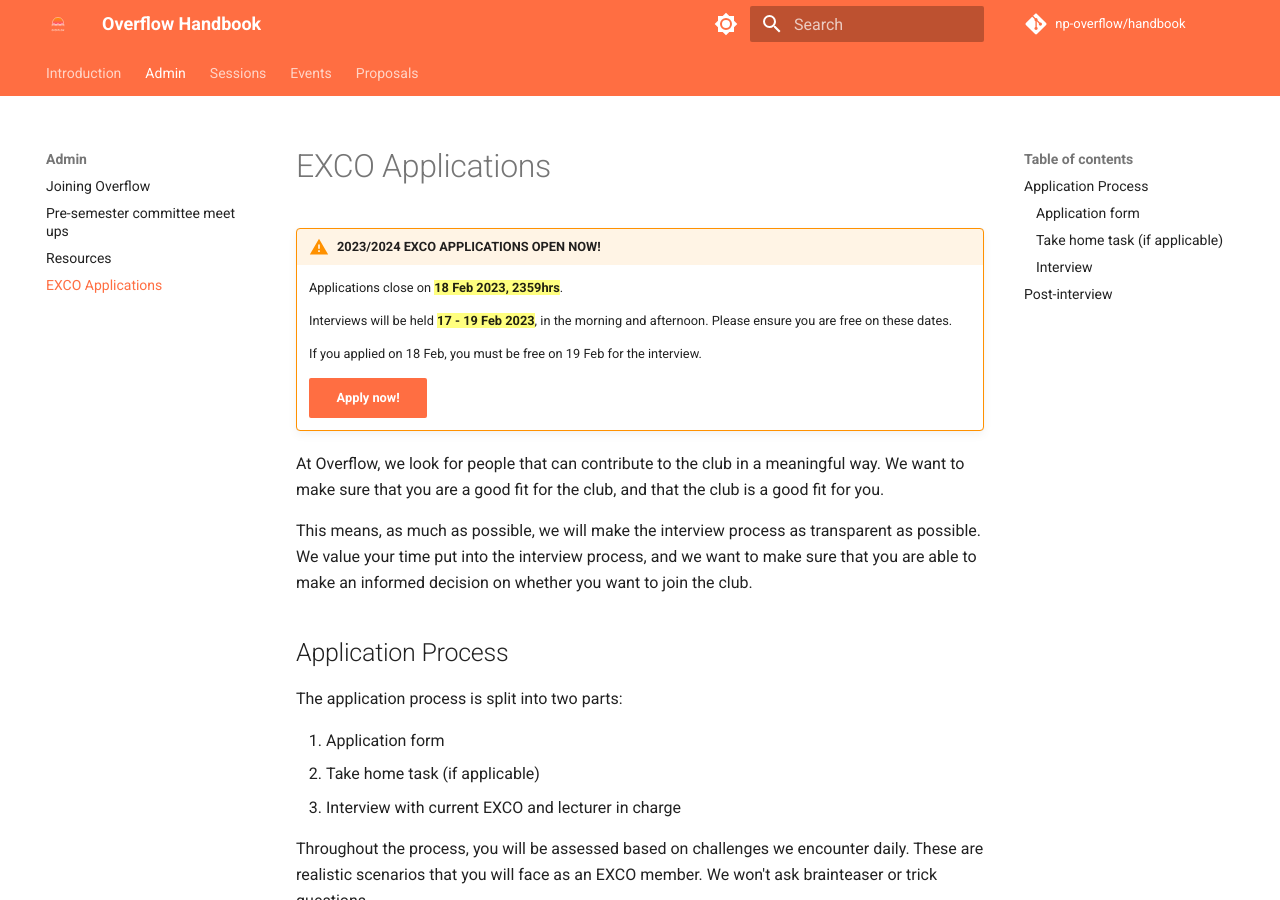
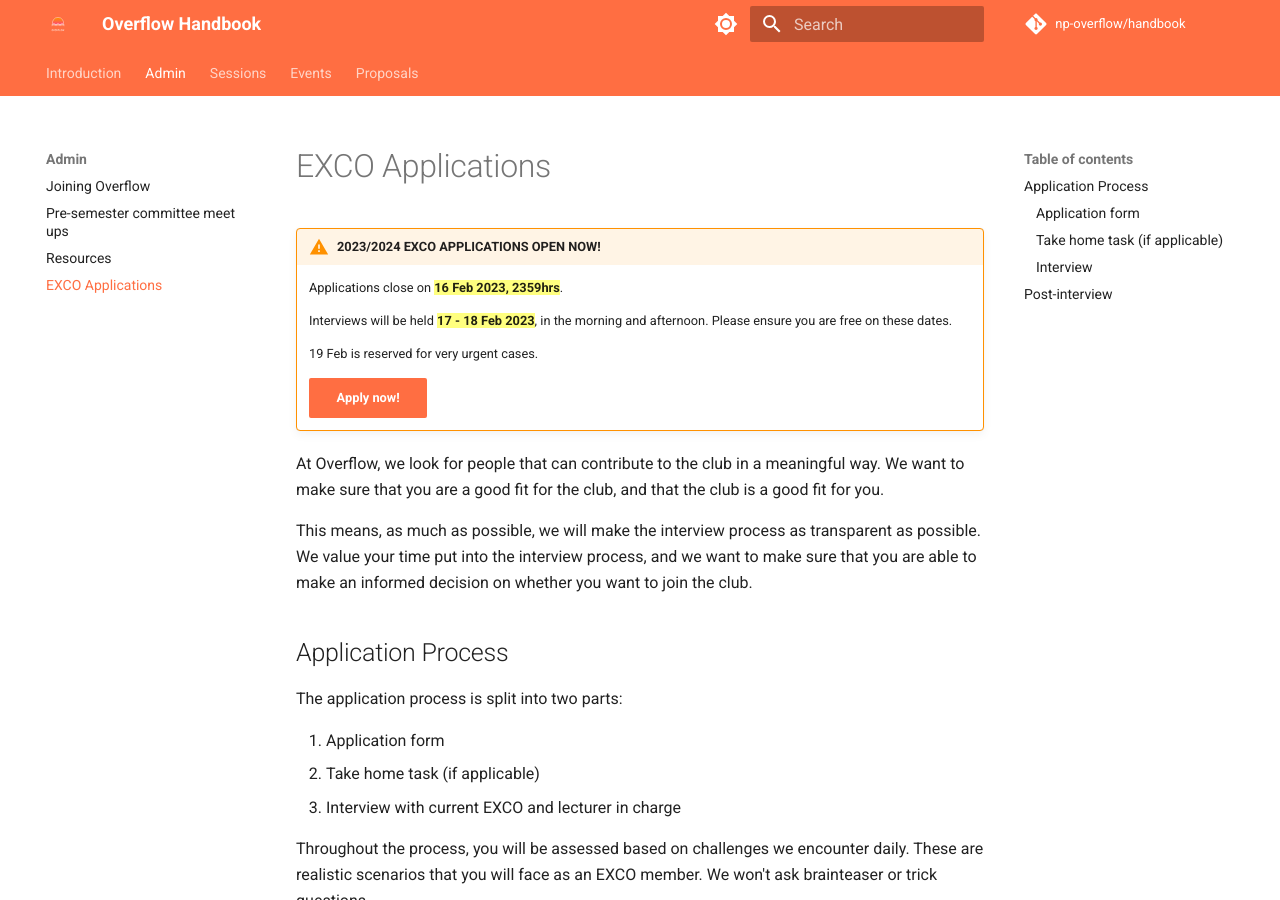
Before and after one commit to np-overflow/handbook, an MkDocs documentation site: the page built from docs/admin/exco-applications.md, in a window 1280 px wide and 900 px high. Built offline with MkDocs 1.6.1 and Material for MkDocs 9.7.7, drawn with Linux system fonts in a browser that asks for light colours; comment, search, counter and statistics services are not loaded.

Commit message:
Update exco-applications.md

```diff
--- a/docs/admin/exco-applications.md
+++ b/docs/admin/exco-applications.md
@@ -2,11 +2,11 @@
 
 !!! warning "2023/2024 EXCO APPLICATIONS OPEN NOW!"
 
-    Applications close on ==**18 Feb 2023, 2359hrs**==.
+    Applications close on ==**16 Feb 2023, 2359hrs**==.
 
-    Interviews will be held ==**17 - 19 Feb 2023**==, in the morning and afternoon. Please ensure you are free on these dates.
+    Interviews will be held ==**17 - 18 Feb 2023**==, in the morning and afternoon. Please ensure you are free on these dates.
 
-    If you applied on 18 Feb, you must be free on 19 Feb for the interview.
+    19 Feb is reserved for very urgent cases.
 
     [Apply now!](https://forms.office.com/r/A40bcJ0Q49){ .md-button .md-button--primary }
 
```
